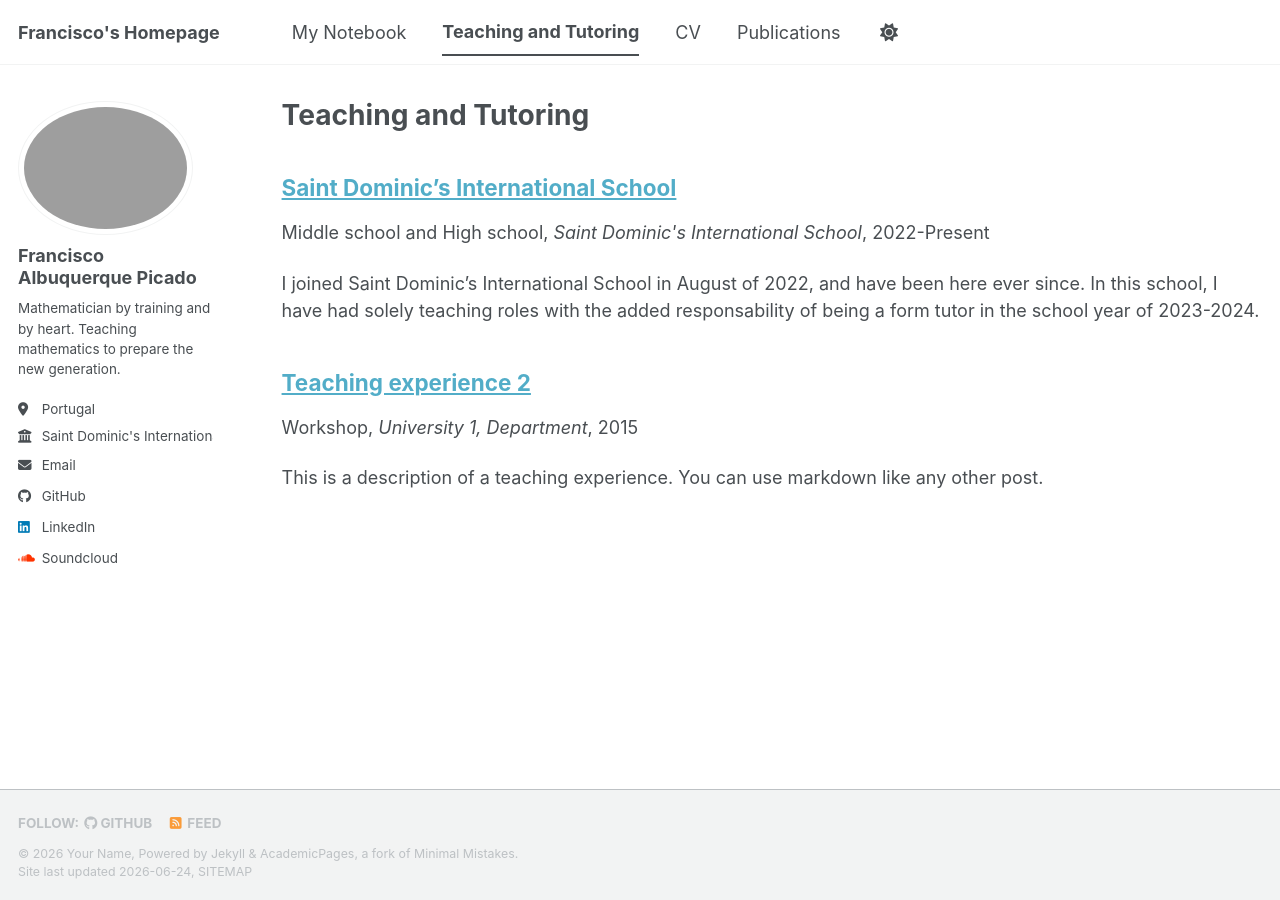
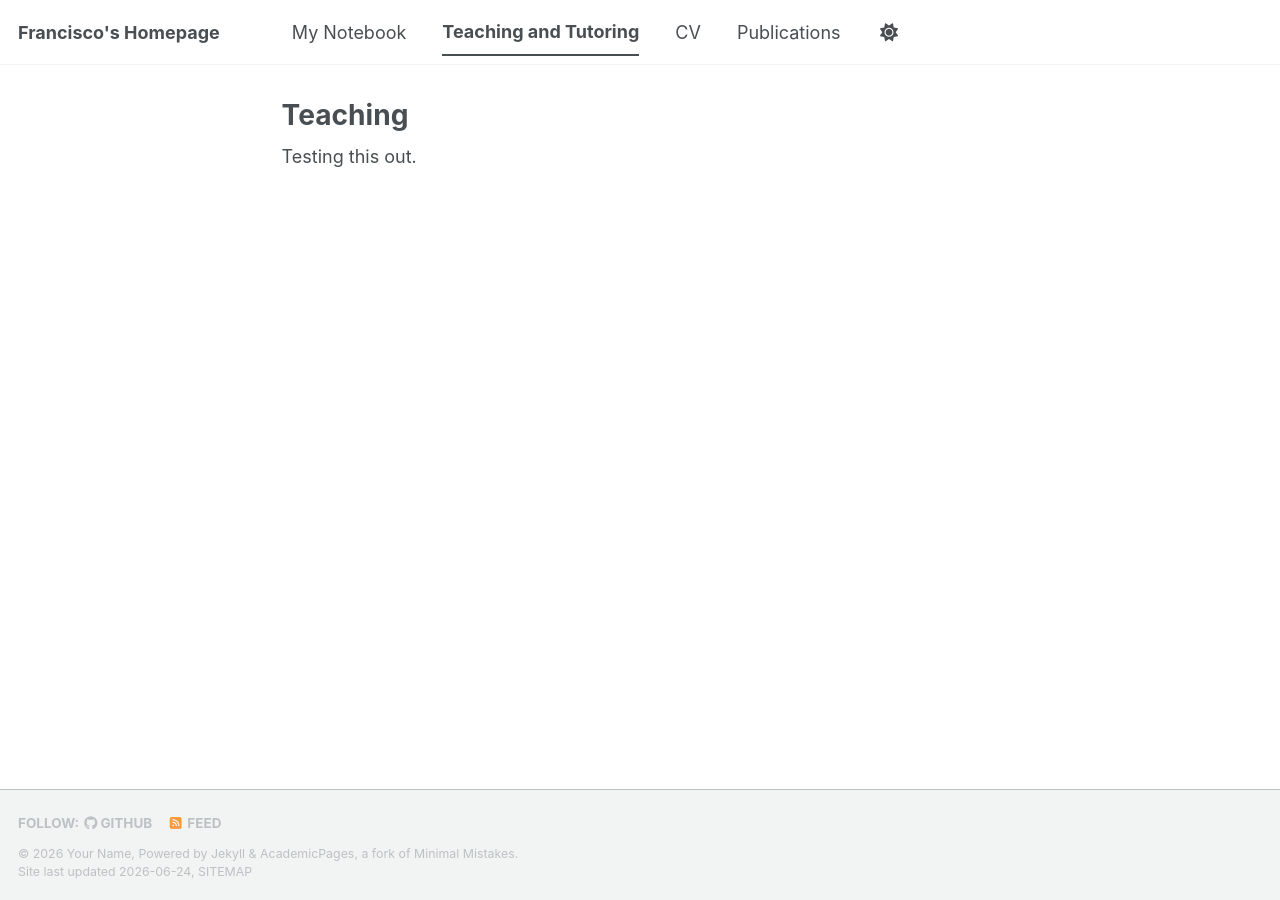
Before and after one commit to ghaleon7/ghaleon7.github.io, a Jekyll site: the page built from _pages/teaching.md, in a window 1280 px wide. Built offline with Jekyll 4.4.1, drawn with Linux system fonts in a browser that asks for light colours; a script bundle is joined from its source files by our own code; library files that are not in the unit come from our copies.

Commit message:
Trying out a new teaching page

```diff
--- /dev/null
+++ b/_pages/teaching.md
@@ -0,0 +1,8 @@
+---
+layout: single
+title: "Teaching"
+permalink: /teaching/
+author_profile: false
+---
+
+Testing this out.
--- a/_teaching/2022-saint-dominics.md
+++ b/_teaching/2022-saint-dominics.md
@@ -9,7 +9,7 @@ years: 2022-Present
 location: "São Domingos de Rana, Portugal"
 ---
 
-I joined Saint Dominic's International School in August of 2022, and have been here ever since. In this school, I have had solely teaching roles with the added responsability of being a form tutor in the school year of 2023-2024.
+I joined Saint Dominic's International School in August of 2022, and have been here ever since. In this school, I have had teaching roles with the added responsability of being a form tutor in the school year of 2023-2024.
 
 I have created original resources and experiments and I have adapted existing ones to assist the learning of my students. You may find some of these in my Geogebra page here [Geogebra page](https://www.geogebra.org/u/f_picado)
 
```
